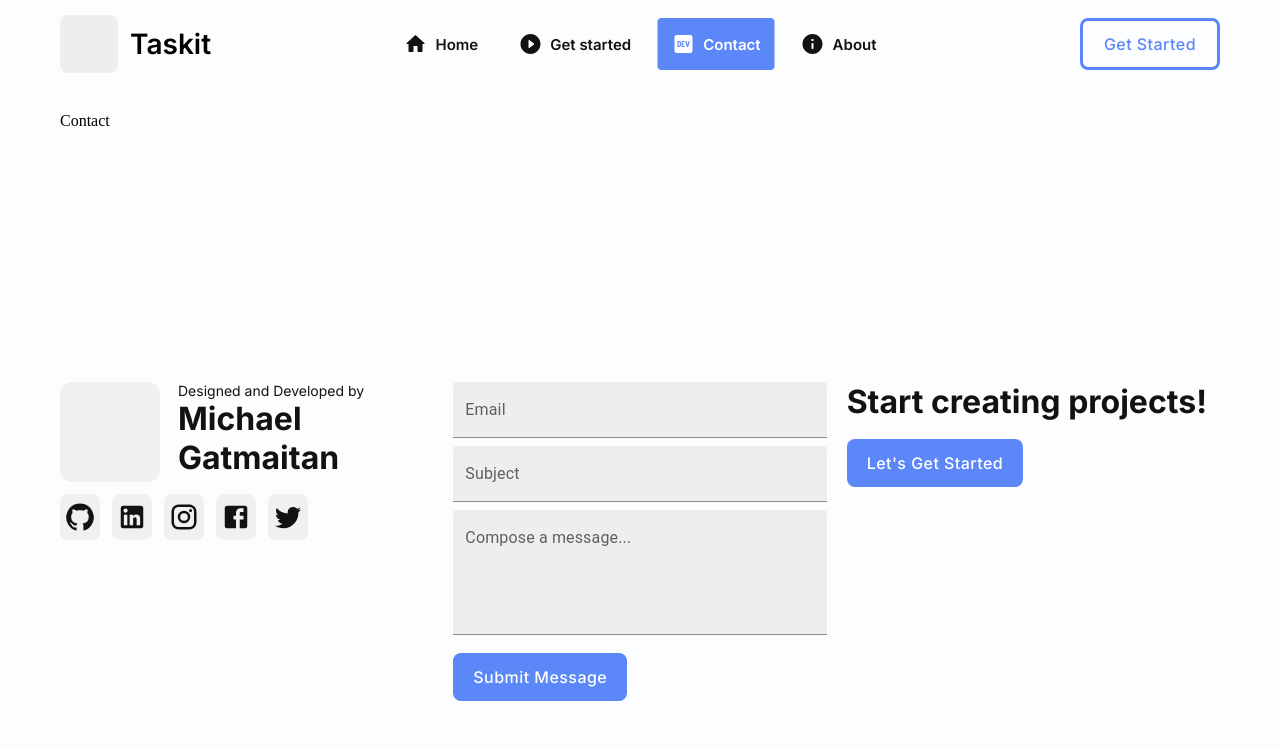
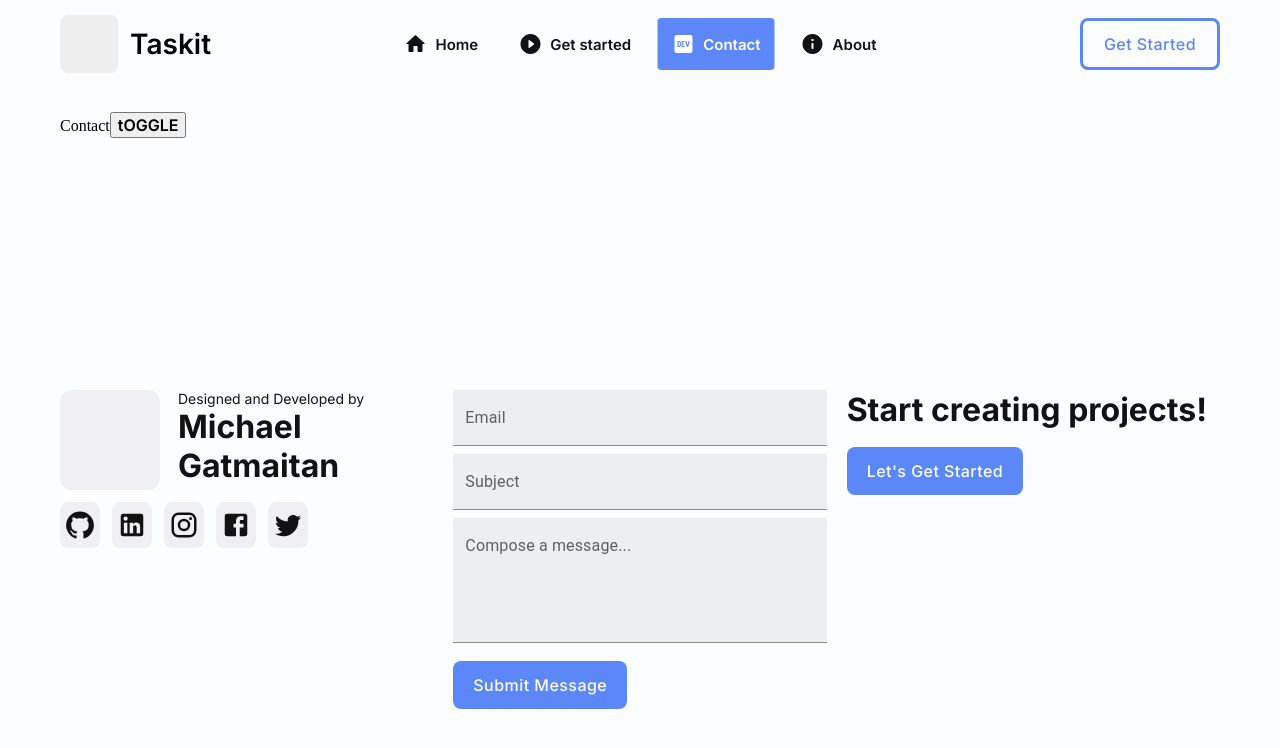
Before and after one commit to Michael-Gatmaitan/Task-it, a React (Vite) app: page /contact in a window 1280 px wide. Shown: the top 748 px of the page. Built offline with nearby package versions, Linux system fonts and the light colour scheme.

Commit message:
Todo progress feature last commit.

```diff
--- a/src/App.tsx
+++ b/src/App.tsx
@@ -12,6 +12,9 @@ import Root from "./Root";
 import { useAppSelector } from "./app/hooks";
 import { getUserLoggedIn, getActiveUser } from "./slices/userSlice";
 import { useLocalStorageUpdater } from "./app/localStorageUpdater";
+
+// Framer motion
+import { AnimatePresence } from "framer-motion";
 
 // MUI StyledEngineProvider
 import StyledEngineProvider from "@mui/material/StyledEngineProvider";
@@ -32,8 +35,8 @@ const SelectedCardModal = lazy(
       "./components/pages/projects/boards/cards/card-modal/SelectedCardModal"
     )
 );
+
 /*
-
   --- Home /
     - About /about
     - Contact /contact
@@ -47,9 +50,6 @@ const SelectedCardModal = lazy(
 const App: React.FC = () => {
   // Custom hooks we need if some data is changed;.
   useLocalStorageUpdater();
-
-  const loggedIn = useAppSelector(getUserLoggedIn);
-  const { userID } = useAppSelector(getActiveUser);
   // const users = useAppSelector((state) => state.userReducer.accounts);
 
   // firebase realtime database
@@ -62,6 +62,10 @@ const App: React.FC = () => {
 
   /* Making a short hand function to return where to
       direct depends on { loggedIn } state. */
+
+  const loggedIn = useAppSelector(getUserLoggedIn);
+  const { userID } = useAppSelector(getActiveUser);
+
   const GetStartedPage = loggedIn ? (
     <Navigate replace to={`/${userID}/projects`} />
   ) : (
@@ -111,9 +115,9 @@ const App: React.FC = () => {
 
         {/* There will be boards/:boardID path, instead, boards/:boardID/cards/:cardID */}
         {/* <Route
-          path=':userID/projects/:projectID/boards'
-          element={ProjectPage}
-        /> */}
+            path=':userID/projects/:projectID/boards'
+            element={ProjectPage}
+          /> */}
 
         {/* Dynamic routes for boards */}
 
@@ -122,9 +126,13 @@ const App: React.FC = () => {
     )
   );
 
+  // const location = useLocation();
+
   return (
     <StyledEngineProvider injectFirst>
-      <RouterProvider router={router} />
+      <AnimatePresence>
+        <RouterProvider router={router} />
+      </AnimatePresence>
     </StyledEngineProvider>
   );
 };
--- a/src/components/pages/Contact.tsx
+++ b/src/components/pages/Contact.tsx
@@ -1,7 +1,38 @@
-import React from "react";
+import React, { useState } from "react";
+import { motion } from "framer-motion";
+
+const variant = {
+  hidden: { opacity: 0 },
+  opened: { opacity: 1 },
+  exit: { opacity: 1 },
+};
 
 const Contact: React.FC = () => {
-  return <div className='contact page'>Contact</div>;
+  const [isOpened, setIsOpened] = useState(false);
+  return (
+    <motion.div
+      className='contact page'
+      variants={variant}
+      initial='hidden'
+      animate='opened'
+      exit={"exit"}
+      key={"contact"}
+      transition={{ duration: 3 }}
+    >
+      Contact
+      {isOpened ? (
+        <motion.div
+          variants={variant}
+          initial='hidden'
+          animate='opened'
+          transition={{ duration: 3 }}
+        >
+          AAAAAAAAAAAAA
+        </motion.div>
+      ) : null}
+      <button onClick={() => setIsOpened(!isOpened)}>tOGGLE</button>
+    </motion.div>
+  );
 };
 
 export default Contact;
--- a/src/components/pages/GetStarted.tsx
+++ b/src/components/pages/GetStarted.tsx
@@ -4,13 +4,30 @@ import CreateAccount from "../get-started-components/CreateAccount";
 
 import "../styles/getStarted.css";
 
-// Getters of userSlice
+// framer-motion
+import { AnimatePresence, motion } from "framer-motion";
+
+const variant = {
+  hidden: { opacity: 0 },
+  opened: { opacity: 1 },
+  exit: { opacity: 1 },
+};
 
 const GetStarted: React.FC = () => (
-  <div className='get-started page'>
-    <DetectedAccounts />
-    <CreateAccount />
-  </div>
+  <AnimatePresence>
+    <motion.div
+      className='get-started page'
+      variants={variant}
+      initial='hidden'
+      animate='opened'
+      exit={"exit"}
+      key={"getStarted"}
+      transition={{ duration: 3 }}
+    >
+      <DetectedAccounts />
+      <CreateAccount />
+    </motion.div>
+  </AnimatePresence>
 );
 
 export default GetStarted;
--- a/src/components/styles/modals/CreateProjectModal.css
+++ b/src/components/styles/modals/CreateProjectModal.css
@@ -1,7 +1,6 @@
 .create-project-modal,
 .edit-project-modal {
   width: 80%;
-  background-color: #5b87f8;
   z-index: 102;
 }
 .create-project-modal .modal-header,
--- a/src/components/styles/modals/CreateProjectModal.scss
+++ b/src/components/styles/modals/CreateProjectModal.scss
@@ -3,8 +3,7 @@
 .create-project-modal,
 .edit-project-modal {
   width: 80%;
-  // height: 400px
-  background-color: $primary;
+  // height: 400px;
   z-index: $idx_mainModal;
 
   .modal-header {
```
Also changed, not shown: 1 other file (tests, documents, lock files or other folders).
